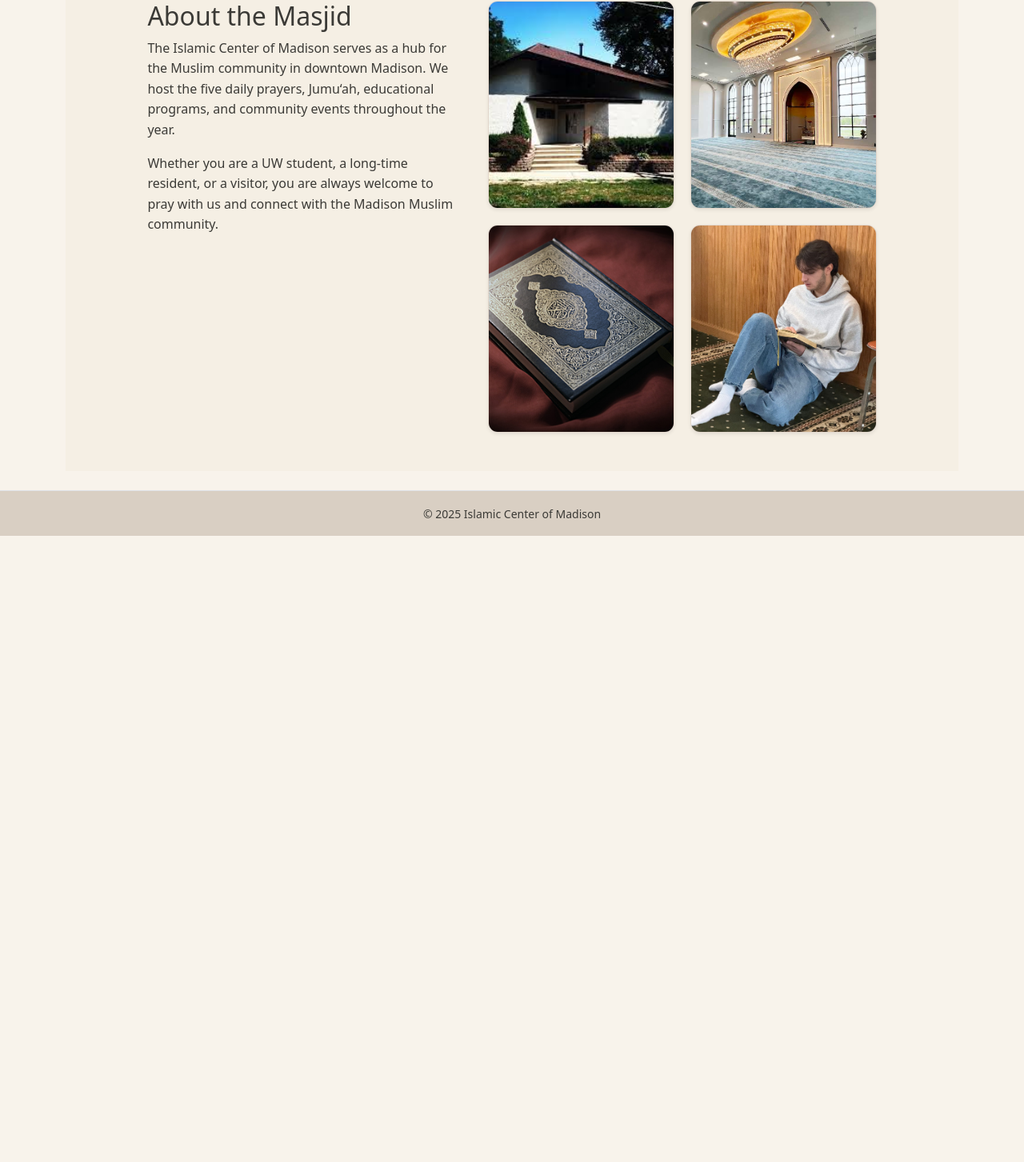
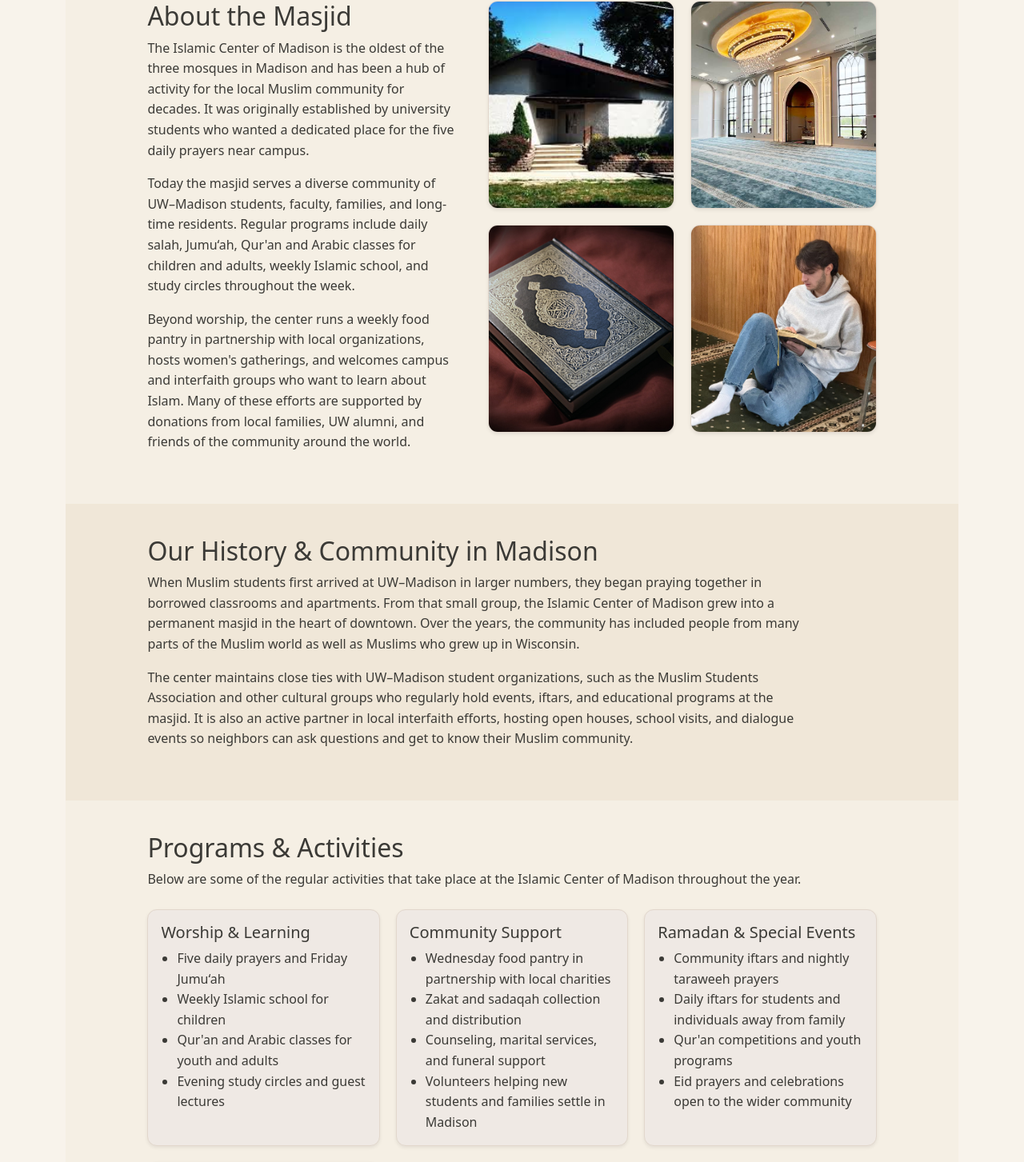
Before and after one commit to CS571-F25/p3, a React (Vite) app: page /#/ in a window 1280 px wide. Shown: the part 647-2100 px from the top of the page at 80% size. Before the commit the page ends 1317 px from the top, so only its background shows below. Built offline with nearby package versions, Linux system fonts and the light colour scheme; no server answers; a web font is replaced by a local one.

Commit message:
Updated the Home Page

```diff
--- a/src/screens/Home.jsx
+++ b/src/screens/Home.jsx
@@ -7,6 +7,25 @@ import quranImg from "../assets/quran.jpg";
 import diyaaImg from "../assets/brotherdiyaa.jpg";
 
 const PRAYERS_TO_SHOW = ["Fajr", "Sunrise", "Dhuhr", "Asr", "Maghrib", "Isha"];
+
+const GALLERY_IMAGES = [
+  {
+    src: icmExterior,
+    alt: "Exterior of the Islamic Center of Madison next to UW–Madison campus",
+  },
+  {
+    src: icmInterior,
+    alt: "Prayer hall inside the Islamic Center of Madison",
+  },
+  {
+    src: quranImg,
+    alt: "Open Qur'an on a stand during a study circle",
+  },
+  {
+    src: diyaaImg,
+    alt: "Community members gathered for a program at the Islamic Center of Madison",
+  },
+];
 
 function to12Hour(time24) {
   if (!time24) return "";
@@ -59,6 +78,7 @@ export default function Home() {
         minHeight: "calc(100vh - 96px)",
       }}
     >
+      {/* HERO / INTRO */}
       <section
         style={{
           padding: "4rem 8vw 3rem",
@@ -73,7 +93,7 @@ export default function Home() {
         <p style={{ maxWidth: "40rem", lineHeight: 1.6 }}>
           Located next to the UW–Madison campus, the Islamic Center of Madison
           is a welcoming masjid for students, families, and visitors. Join us
-          for daily prayers, Jumu‘ah, and community programs.
+          for daily prayers, Jumu‘ah, classes, and community programs.
         </p>
         <p style={{ marginTop: "0.5rem", fontWeight: 500 }}>
           Address: 21 N Orchard St, Madison, WI 53715
@@ -100,7 +120,7 @@ export default function Home() {
               {dateInfo?.readable} — {metaInfo?.timezone}
               <br />
               <span style={{ fontSize: "0.85rem", color: "#555" }}>
-                Times provided by the AlAdhan prayer times.
+                Times provided by the AlAdhan prayer times API.
               </span>
             </p>
 
@@ -150,15 +170,26 @@ export default function Home() {
           <div style={{ flex: "1 1 320px", minWidth: "280px" }}>
             <h2>About the Masjid</h2>
             <p style={{ lineHeight: 1.6 }}>
-              The Islamic Center of Madison serves as a hub for the Muslim
-              community in downtown Madison. We host the five daily prayers,
-              Jumu‘ah, educational programs, and community events throughout
-              the year.
+              The Islamic Center of Madison is the oldest of the three mosques
+              in Madison and has been a hub of activity for the local Muslim
+              community for decades. It was originally established by
+              university students who wanted a dedicated place for the five
+              daily prayers near campus.
             </p>
             <p style={{ lineHeight: 1.6 }}>
-              Whether you are a UW student, a long-time resident, or a visitor,
-              you are always welcome to pray with us and connect with the
-              Madison Muslim community.
+              Today the masjid serves a diverse community of UW–Madison
+              students, faculty, families, and long-time residents. Regular
+              programs include daily salah, Jumu‘ah, Qur&apos;an and Arabic
+              classes for children and adults, weekly Islamic school, and
+              study circles throughout the week.
+            </p>
+            <p style={{ lineHeight: 1.6 }}>
+              Beyond worship, the center runs a weekly food pantry in
+              partnership with local organizations, hosts women&apos;s
+              gatherings, and welcomes campus and interfaith groups who want
+              to learn about Islam. Many of these efforts are supported by
+              donations from local families, UW alumni, and friends of the
+              community around the world.
             </p>
           </div>
 
@@ -175,7 +206,7 @@ export default function Home() {
                 gap: "1.25rem",
               }}
             >
-              {[icmExterior, icmInterior, quranImg, diyaaImg].map((src, idx) => (
+              {GALLERY_IMAGES.map((img, idx) => (
                 <Card
                   key={idx}
                   className="shadow-sm"
@@ -186,8 +217,8 @@ export default function Home() {
                   }}
                 >
                   <Card.Img
-                    src={src}
-                    alt=""
+                    src={img.src}
+                    alt={img.alt}
                     style={{
                       width: "100%",
                       height: "100%",
@@ -201,6 +232,96 @@ export default function Home() {
           </div>
         </div>
       </section>
+
+      <section
+        style={{
+          padding: "2.5rem 8vw 3rem",
+          backgroundColor: "#f0e7d8",
+        }}
+      >
+        <h2>Our History & Community in Madison</h2>
+        <p style={{ maxWidth: "52rem", lineHeight: 1.6 }}>
+          When Muslim students first arrived at UW–Madison in larger numbers,
+          they began praying together in borrowed classrooms and apartments.
+          From that small group, the Islamic Center of Madison grew into a
+          permanent masjid in the heart of downtown. Over the years, the
+          community has included people from many parts of the Muslim world as
+          well as Muslims who grew up in Wisconsin.
+        </p>
+        <p style={{ maxWidth: "52rem", lineHeight: 1.6 }}>
+          The center maintains close ties with UW–Madison student
+          organizations, such as the Muslim Students Association and other
+          cultural groups who regularly hold events, iftars, and educational
+          programs at the masjid. It is also an active partner in local
+          interfaith efforts, hosting open houses, school visits, and dialogue
+          events so neighbors can ask questions and get to know their Muslim
+          community.
+        </p>
+      </section>
+
+      <section style={{ padding: "2.5rem 8vw 4rem" }}>
+        <h2>Programs & Activities</h2>
+        <p style={{ maxWidth: "52rem", lineHeight: 1.6, marginBottom: "1.5rem" }}>
+          Below are some of the regular activities that take place at the
+          Islamic Center of Madison throughout the year.
+        </p>
+
+        <div
+          style={{
+            display: "grid",
+            gridTemplateColumns: "repeat(auto-fit, minmax(240px, 1fr))",
+            gap: "1.25rem",
+          }}
+        >
+          <Card className="shadow-sm">
+            <Card.Body>
+              <Card.Title>Worship &amp; Learning</Card.Title>
+              <ul style={{ paddingLeft: "1.25rem", marginBottom: 0, lineHeight: 1.6 }}>
+                <li>Five daily prayers and Friday Jumu‘ah</li>
+                <li>Weekly Islamic school for children</li>
+                <li>Qur&apos;an and Arabic classes for youth and adults</li>
+                <li>Evening study circles and guest lectures</li>
+              </ul>
+            </Card.Body>
+          </Card>
+
+          <Card className="shadow-sm">
+            <Card.Body>
+              <Card.Title>Community Support</Card.Title>
+              <ul style={{ paddingLeft: "1.25rem", marginBottom: 0, lineHeight: 1.6 }}>
+                <li>Wednesday food pantry in partnership with local charities</li>
+                <li>Zakat and sadaqah collection and distribution</li>
+                <li>Counseling, marital services, and funeral support</li>
+                <li>Volunteers helping new students and families settle in Madison</li>
+              </ul>
+            </Card.Body>
+          </Card>
+
+          <Card className="shadow-sm">
+            <Card.Body>
+              <Card.Title>Ramadan &amp; Special Events</Card.Title>
+              <ul style={{ paddingLeft: "1.25rem", marginBottom: 0, lineHeight: 1.6 }}>
+                <li>Community iftars and nightly taraweeh prayers</li>
+                <li>Daily iftars for students and individuals away from family</li>
+                <li>Qur&apos;an competitions and youth programs</li>
+                <li>Eid prayers and celebrations open to the wider community</li>
+              </ul>
+            </Card.Body>
+          </Card>
+
+          <Card className="shadow-sm">
+            <Card.Body>
+              <Card.Title>Global Connections</Card.Title>
+              <ul style={{ paddingLeft: "1.25rem", marginBottom: 0, lineHeight: 1.6 }}>
+                <li>Fundraising drives for relief efforts overseas</li>
+                <li>Partnerships with national humanitarian organizations</li>
+                <li>Alumni and former community members supporting the center</li>
+                <li>Visitors from across the world stopping to pray and connect</li>
+              </ul>
+            </Card.Body>
+          </Card>
+        </div>
+      </section>
     </main>
   );
 }
```
